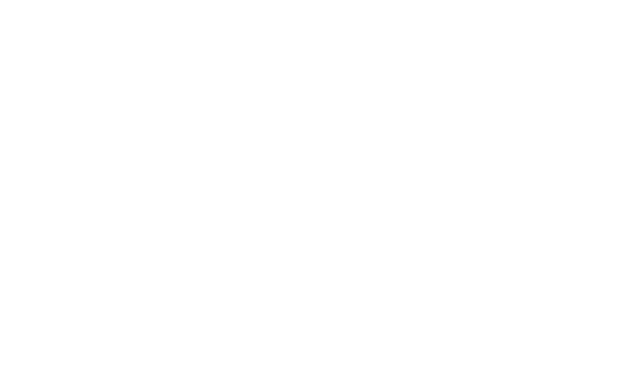
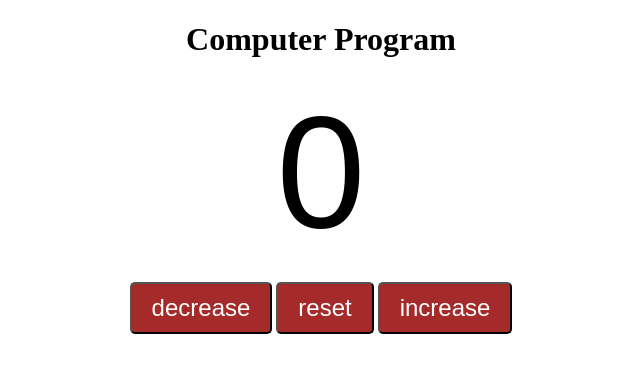
Before and after one commit to Zainap16/Project-1, a plain HTML site: page index.html in a window 1280 px wide. Shown: the whole page, without its empty margins (319-959 px from the left). Drawn offline with Linux system fonts and the light colour scheme.

Commit message:
completed basicj js computer program via BroCode Tut

```diff
--- a/index.html
+++ b/index.html
@@ -3,9 +3,21 @@
 <head>
     <meta charset="UTF-8">
     <meta name="viewport" content="width=device-width, initial-scale=1.0">
-    <title>Document</title>
+    <title>Projects</title>
+    <link rel="stylesheet" href="./style.css">
+    <script src="./main.js" defer ></script>
 </head>
 <body>
+    <h1>Computer Program</h1>
+
+    <main>
+        <label id="countLbl" for="countLbl">0</label> <br>
+        <div class="btnClass">
+            <button id="decrease" class="buttons">decrease</button>
+        <button id="reset" class="buttons">reset</button>
+        <button id="increase" class="buttons">increase</button>
+        </div>
+    </main>
 
 </body>
 </html>
--- a/main.js
+++ b/main.js
@@ -0,0 +1,22 @@
+const decreasebtn = document.getElementById('decrease');
+const resetbtn = document.getElementById('reset');
+const increasebtn = document.getElementById('increase');
+const countLabel = document.getElementById('countLbl');
+
+let count = 0;
+
+increasebtn.onclick =  function(){
+    count++;
+    countLabel.textContent = `${count}`;
+}
+
+
+resetbtn.onclick = function(){
+    count = 0;
+    countLabel.textContent = `${count}`;
+}
+
+decreasebtn.onclick =  function(){
+    count--;
+    countLabel.textContent = `${count}`;
+}
--- a/style.css
+++ b/style.css
@@ -0,0 +1,24 @@
+#countLbl {
+    display: block;
+    text-align: center;
+    font-size: 10em;
+    font-family: Arial, Helvetica, sans-serif;
+}
+
+main > .btnClass, h1{
+    text-align: center;
+}
+
+.buttons{
+    padding: 10px 20px;
+    font-size: 1.5em;
+    color: white;
+    background-color: brown;
+    border-radius: 5px;
+    cursor: pointer;
+    transition: background-color 0.25s;
+}
+
+.buttons:hover{
+    background-color: rgb(102, 26, 26);
+}
```
